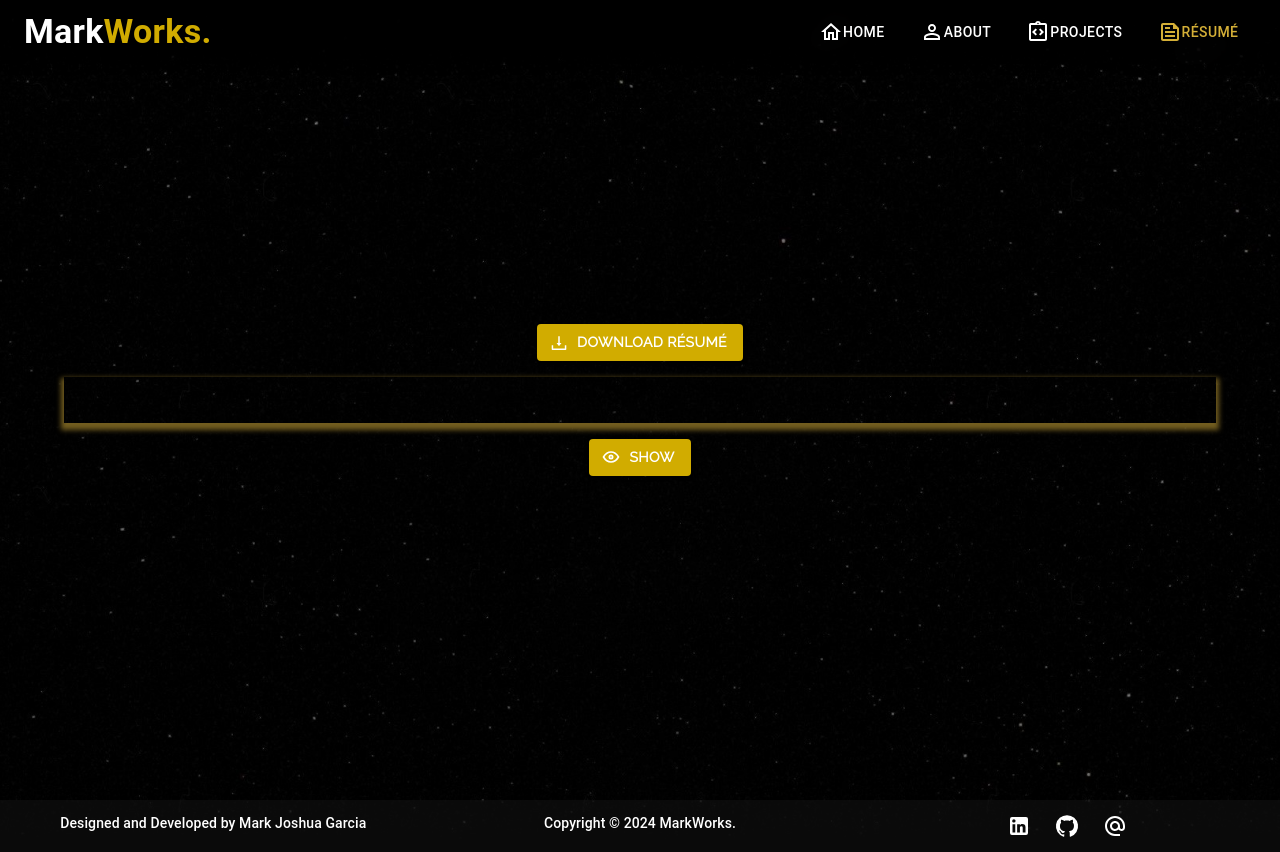
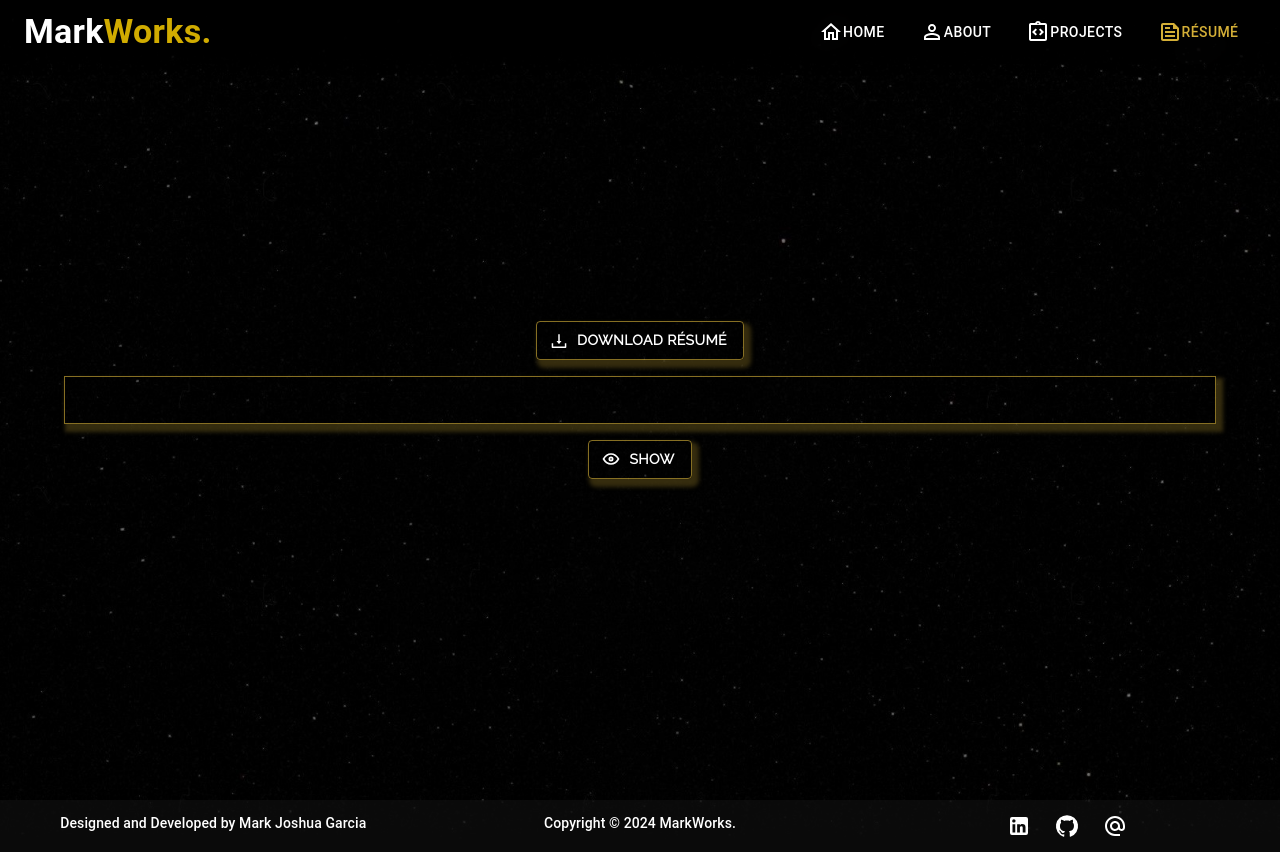
Before and after one commit to Markkk21/Portfolio-React, a React (Create React App) app: page /resume in a window 1280 px wide. Built offline with nearby package versions, Linux system fonts and the light colour scheme.

Commit message:
Updated Button on Resume Page

```diff
--- a/src/Components/css/styles.css
+++ b/src/Components/css/styles.css
@@ -51,11 +51,13 @@
     text-align: center;
     pointer-events: none;
     font-family: 'Raleway';
+    font-weight: 600;
 }
 
 #lblMark {
     pointer-events: none;
-    /* font-family: 'Raleway'; */
+    font-family: 'Raleway';
+    font-weight: 500;
 }
 
 #containerDashboard {
@@ -126,7 +128,8 @@
 }
 
 #photoBox {
-    box-shadow: 0 4px 5px 3px #725d1f;
+    box-shadow: 4px 5px 4px 3px rgba(83, 70, 22, 0.637);
+    border: 1.7px solid rgba(212, 175, 55, 0.637);
     background-color: transparent;
 }
 
@@ -241,6 +244,7 @@
     margin-top: 10px;
 }
 
+
 /* ------- */
 /* ScrollBar */
 /* ------- */
@@ -307,17 +311,22 @@
     padding-bottom: 2%;
     padding-top: 2%;
     justify-content: center;
-    box-shadow: 0 4px 5px 3px #725d1f;
+    box-shadow: 4px 5px 4px 3px rgba(83, 70, 22, 0.637);
+    border: 1.7px solid rgba(212, 175, 55, 0.637);
 }
 
 #btnResume {
-    background-color: #d1ac00;
+    background-color: transparent;
+    box-shadow: 4px 5px 4px 3px rgba(83, 70, 22, 0.637);
+    border: 1.7px solid rgba(212, 175, 55, 0.637);
     font-family: 'Raleway';
     font-weight: 600;
 }
 
 #btnTogglePdf {
-    background-color: #d1ac00;
+    background-color: transparent;
+    box-shadow: 4px 5px 4px 3px rgba(83, 70, 22, 0.637);
+    border: 1.7px solid rgba(212, 175, 55, 0.637);
     font-family: 'Raleway';
     font-weight: 600;
 }
```
